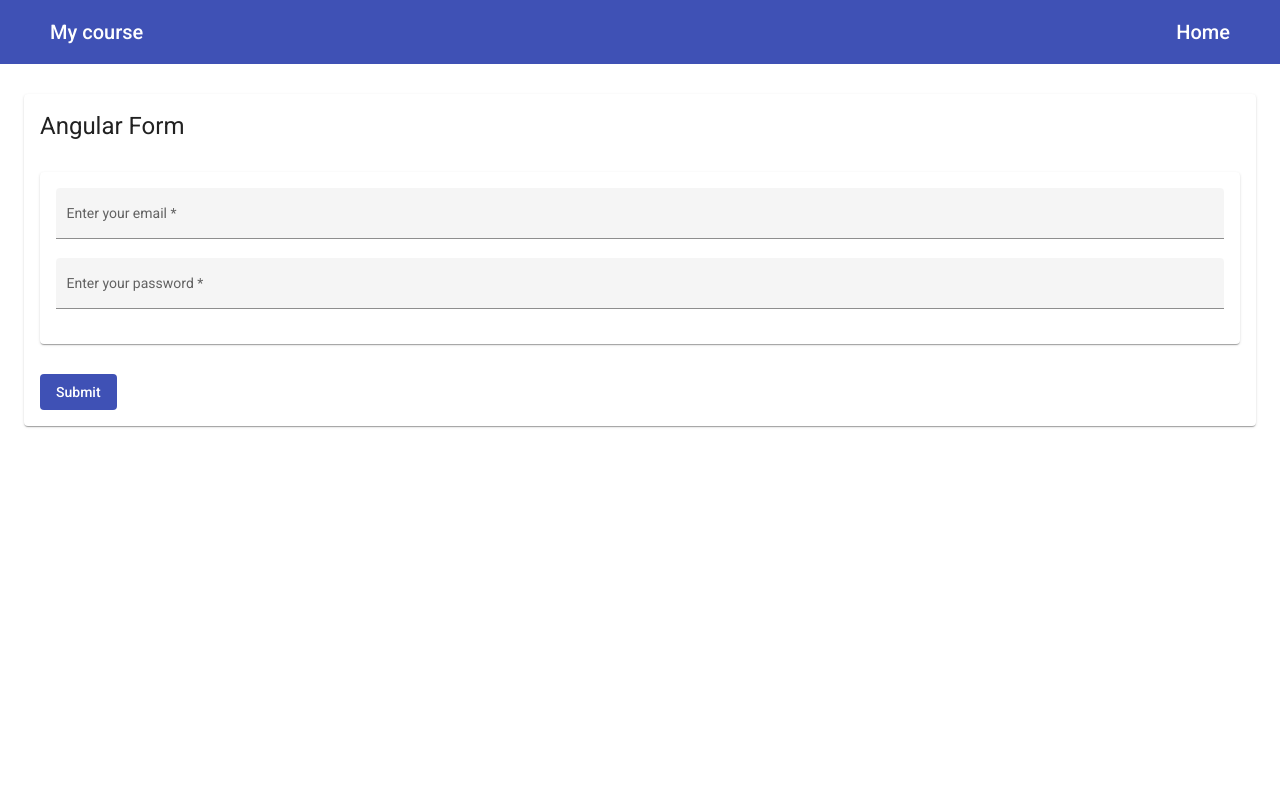
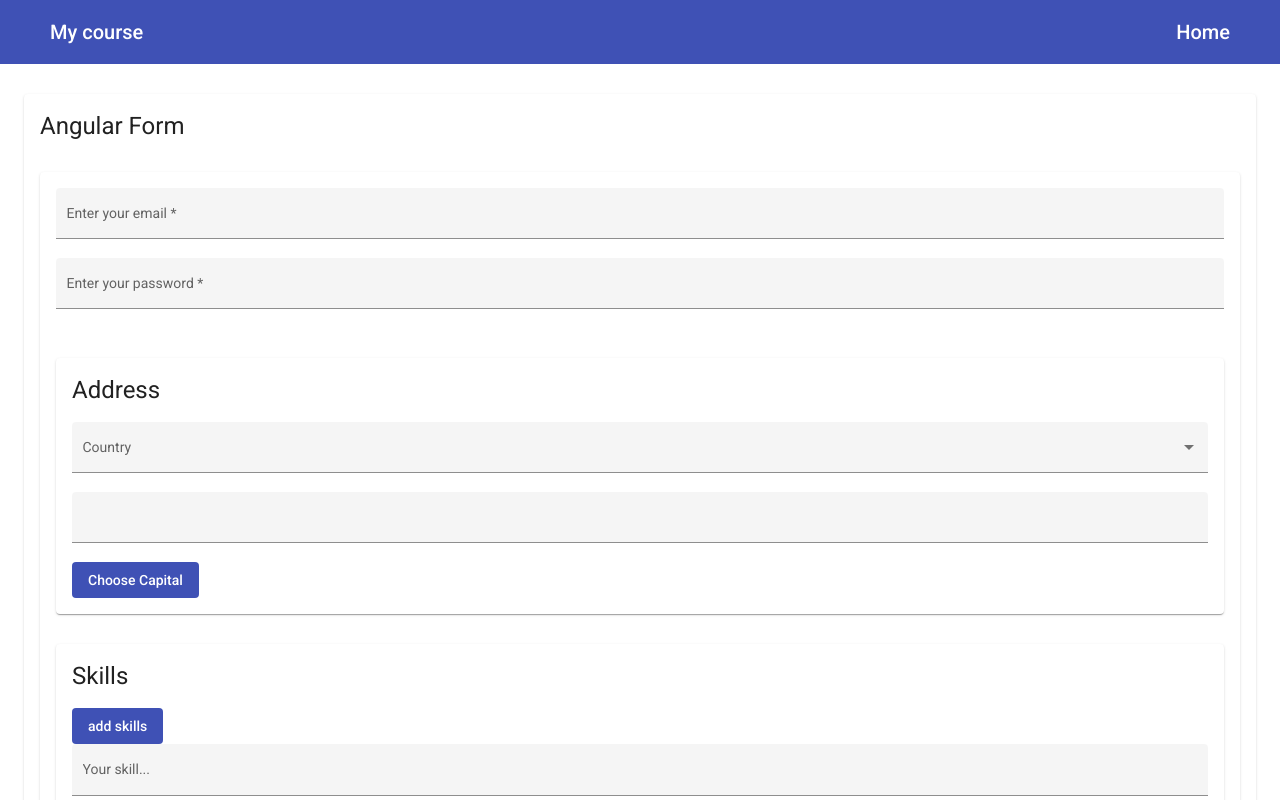
Before and after one commit to IgorShevchuk111/angular-course, an Angular app: page /FormsAndValidation in a window 1280 px wide. Shown: the top 800 px of the page. Built offline with nearby package versions, Linux system fonts and the light colour scheme.

Commit message:
created form

```diff
--- a/src/app/components/forms-and-validation/forms-and-validation.component.html
+++ b/src/app/components/forms-and-validation/forms-and-validation.component.html
@@ -6,15 +6,43 @@
                 <mat-label>Enter your email</mat-label>
                 <input matInput placeholder="Enter Email..." formControlName="email" required>
             </mat-form-field>
+
             <div class="validation" *ngIf="form.get('email')?.invalid && form.get('email')?.touched">
                 {{getErrorMessageEmail()}}
             </div>
+
             <mat-form-field appearance="fill">
                 <mat-label>Enter your password</mat-label>
                 <input matInput placeholder="Enter password..." formControlName="password" required>
                 <mat-error *ngIf="form.get('email')invalid">{{getErrorMessagePassword()}}</mat-error>
             </mat-form-field>
+
+            <mat-card>
+                <h1>Address</h1>
+
+                <mat-form-field appearance="fill">
+                    <mat-label>Country</mat-label>
+                    <mat-select>
+                        <mat-option value="uk">England</mat-option>
+                        <mat-option value="ua">Ukraine</mat-option>
+                        <mat-option value="pl">Poland</mat-option>
+                    </mat-select>
+                </mat-form-field>
+                <mat-form-field appearance="fill">
+                    <input matInput type="text">
+                </mat-form-field>
+                <button mat-flat-button color="primary">Choose Capital</button>
+            </mat-card>
+
+            <mat-card>
+                <h1>Skills</h1>
+                <button mat-flat-button color="primary">add skills</button>
+                <mat-form-field appearance="fill">
+                    <mat-label>Your skill...</mat-label>
+                    <input matInput>
+                </mat-form-field>
+            </mat-card>
+            <button mat-flat-button color="primary" type="submit" [disabled]="form.invalid">Send Form</button>
         </mat-card>
-        <button mat-flat-button color="primary" type="submit">Submit</button>
     </form>
 </mat-card>
--- a/src/app/components/forms-and-validation/forms-and-validation.component.ts
+++ b/src/app/components/forms-and-validation/forms-and-validation.component.ts
@@ -32,9 +32,6 @@ submit() {
     })
   }
 
-
-
-
   getErrorMessageEmail() {
     if (this.form.get('email')?.hasError('required')) {
       return 'You must enter a email';
@@ -48,5 +45,4 @@ submit() {
     }
     return this.form.get('password')?.hasError('minlength') ? 'fdf' : '';
   }
-
 }
--- a/src/app/material/material.module.ts
+++ b/src/app/material/material.module.ts
@@ -6,7 +6,7 @@ import {MatCardModule} from '@angular/material/card';
 import {MatTableModule} from '@angular/material/table';
 import {MatInputModule} from '@angular/material/input';
 import {MatFormFieldModule} from '@angular/material/form-field';
-
+import {MatSelectModule} from '@angular/material/select';
 
 
 const Material =  [
@@ -15,7 +15,8 @@ const Material =  [
   MatCardModule,
   MatTableModule,
   MatInputModule,
-  MatFormFieldModule
+  MatFormFieldModule,
+  MatSelectModule
 ]
 
 
```
Also changed, not shown: src/app/components/forms-and-validation/forms-and-validation.component.scss (line endings or trailing spaces).
